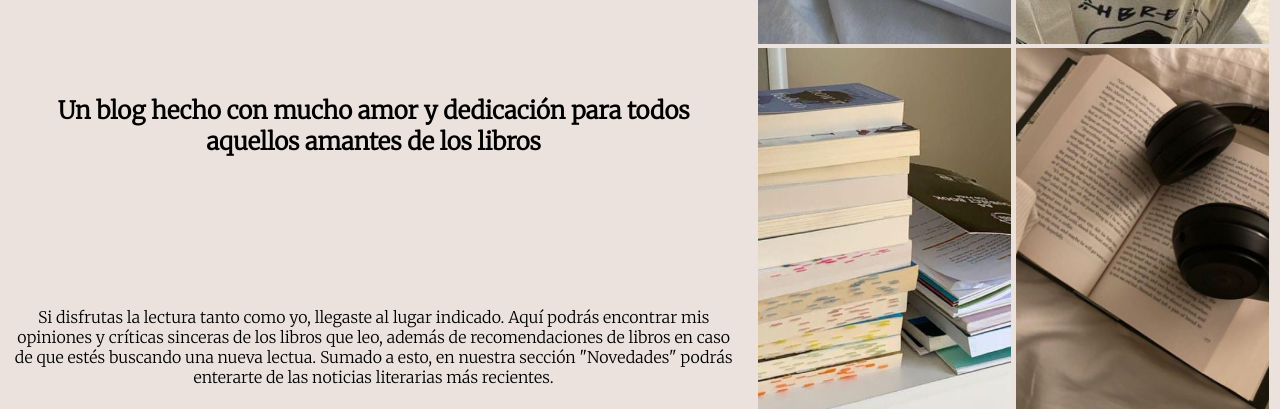
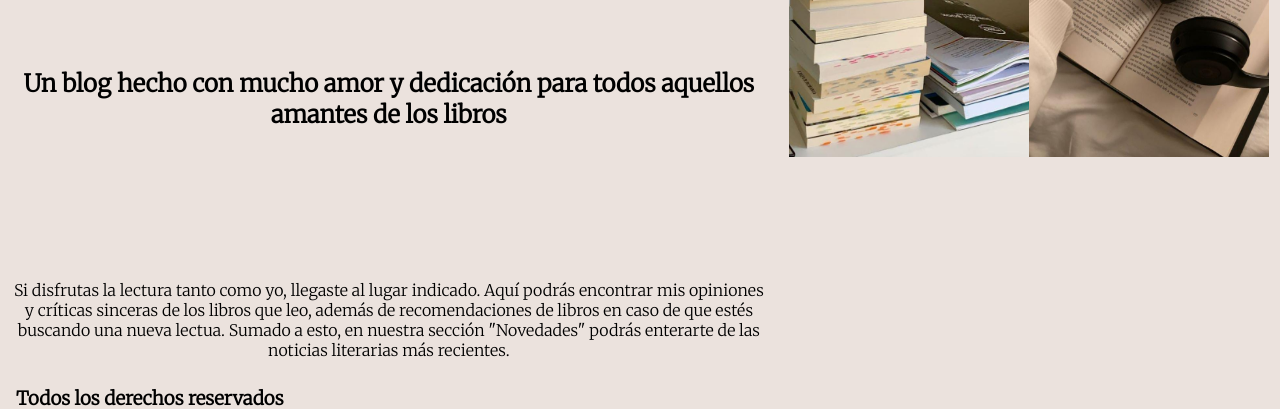
Before and after one commit to Celesteplatini/bookblog, a plain HTML site: page index.html in a window 1280 px wide. Shown: the part 390-799 px from the top of the page. Drawn offline with Linux system fonts and the light colour scheme; files whose address does not match are found by name.

Commit message:
cambios en home

```diff
--- a/css/estilos.css
+++ b/css/estilos.css
@@ -38,8 +38,8 @@ header nav ul li:hover{
     margin: 0.7rem;
 }
 .img-main1, .img-main2, .img-main3, .img-main4{
-    width: 100%;
-    height: 100%;
+    width: 15rem;
+    height: 15rem;
     object-fit: cover;
 }
 .img-main1, .img-main3{
@@ -47,6 +47,7 @@ header nav ul li:hover{
 }
 .imagenes-main{
     display: flex;
+    justify-content: center;
 }
 .logo{
     height: 10rem;
@@ -150,13 +151,12 @@ footer h3{
     .imagenes-main{
         margin: 0.7rem;
         display: grid;
-        gap: 0.3rem;
         grid-template-columns: repeat(2, 1fr);
         grid-template-rows: repeat(2, 1fr);
-        justify-content: center;
+        height: 20rem;
+        align-items: center;
     }
     .main-home{
-        height: 95vh;
         display: flex;
     }
     .textomain{
```
